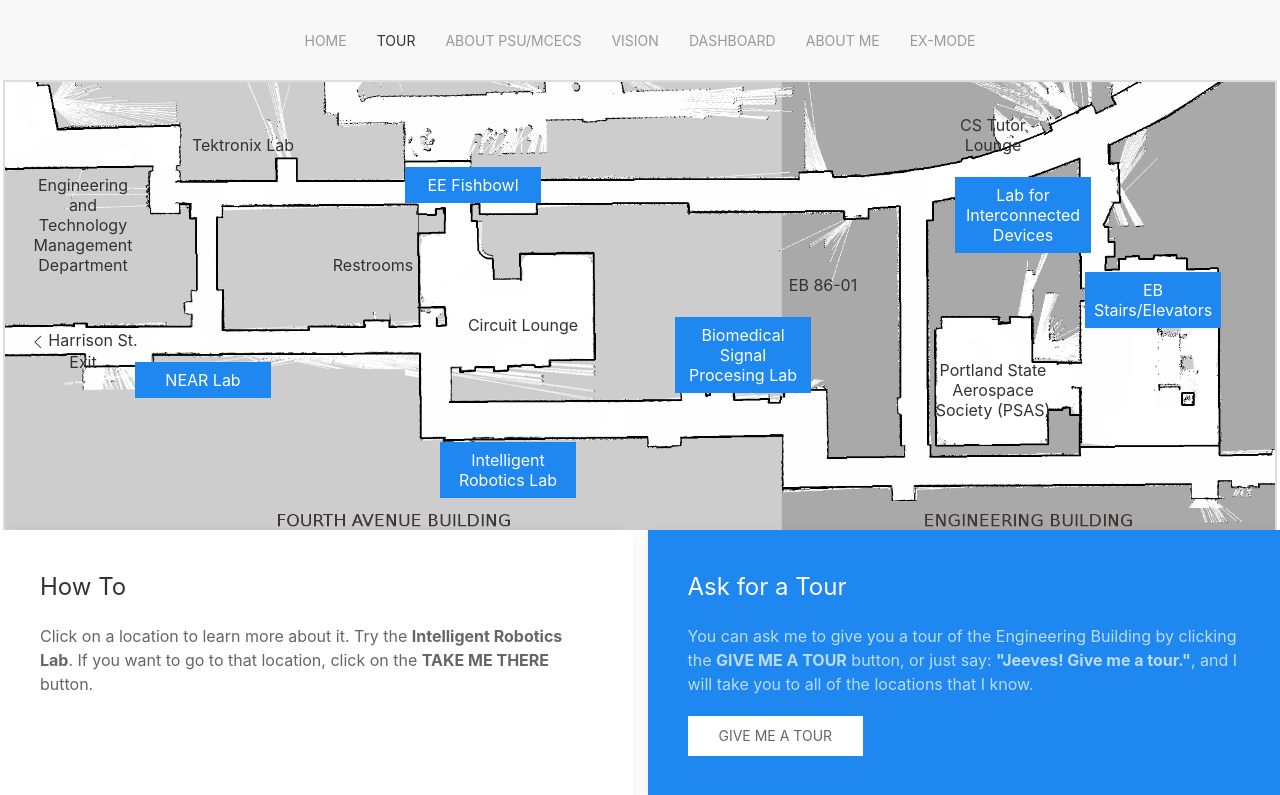
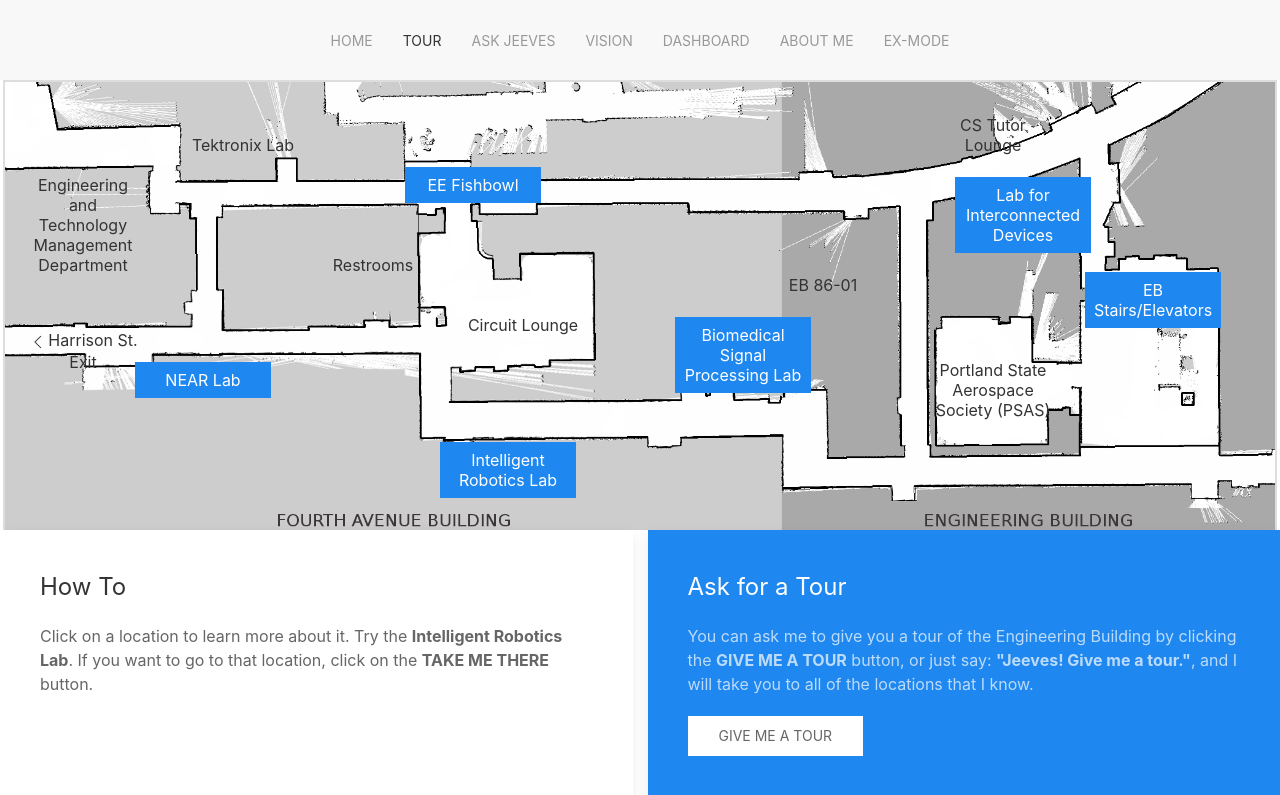
Before and after one commit to msunardi/jeeves_ui, a Django app: page /main/tour/ in a window 1280 px wide. Shown: the top 795 px of the page. Run offline with Django 3.2, Linux system fonts and the light colour scheme.

Commit message:
Various fixes

```diff
--- a/main/templates/main/base.html
+++ b/main/templates/main/base.html
@@ -20,7 +20,7 @@
                 <ul class="uk-navbar-nav">
                     <li {% if index_active %}class='uk-active'{% endif %}><a href="{% url 'main:index' %}">Home</a></li>
                     <li {% if tour_active %}class='uk-active'{% endif %}><a href="{% url 'main:tour' %}">Tour</a></li>
-                    <li {% if aboutpsu_active %}class='uk-active'{% endif %}><a href="{% url 'main:aboutpsu' %}">About PSU/MCECS</a></li>
+                    <li {% if aboutpsu_active %}class='uk-active'{% endif %}><a href="{% url 'main:aboutpsu' %}">Ask Jeeves</a></li>
                     <li {% if vision_active %}class='uk-active'{% endif %}><a href="{% url 'main:vision' %}">Vision</a></li>
                     <li {% if dashboard_active %}class='uk-active'{% endif %}>
                         <a href="{% url 'main:dashboard' %}">Dashboard</a>
--- a/main/templates/main/tour.html
+++ b/main/templates/main/tour.html
@@ -60,7 +60,7 @@
 {% block scripts %}
     <script type="text/javascript">
     // Ref: http://gabrieleromanato.name/jquery-create-image-markers-with-custom-data-attributes/
-        var active_captions = '{"coords": [{"top":280,"left":130,"text":"NEAR Lab","id":"NEAR_lab","img":"near1.jpg"},{"top":85,"left":400,"text":"EE Fishbowl","id":"ee","img":"ee_fishbowl.jpg"},{"top":360,"left":435,"text":"Intelligent Robotics Lab","id":"robot_lab","img":"robotics1.jpg"},{"top":235,"left":670,"text":"Biomedical Signal Procesing Lab","id":"Biomedical_lab","img":"biomedical2.jpg"},{"top":190,"left":1080,"text":"EB Stairs/Elevators","id":"stairs","img":"eb_stairs.jpg"},{"top":95,"left":950,"text":"Lab for Interconnected Devices","img":"lid1.jpg"}]}'
+        var active_captions = '{"coords": [{"top":280,"left":130,"text":"NEAR Lab","id":"NEAR_lab","img":"near1.jpg"},{"top":85,"left":400,"text":"EE Fishbowl","id":"ee","img":"ee_fishbowl.jpg"},{"top":360,"left":435,"text":"Intelligent Robotics Lab","id":"robot_lab","img":"robotics1.jpg"},{"top":235,"left":670,"text":"Biomedical Signal Processing Lab","id":"Biomedical_lab","img":"biomedical2.jpg"},{"top":190,"left":1080,"text":"EB Stairs/Elevators","id":"stairs","img":"eb_stairs.jpg"},{"top":95,"left":950,"text":"Lab for Interconnected Devices","img":"lid1.jpg"}]}'
         var inactive_captions = '{"coords": [{"top":225,"left":450,"text":"Circuit Lounge","id":"circuit","img":"circuit_lounge.jpg"}, {"top":45,"left":170,"text":"Tektronix Lab","id":"tektronix","img":"tektronix1.jpg"}, {"top":85,"left":10,"text":"Engineering and Technology Management Department","id":"etm","img":"etm1.jpg"}, {"top":240,"left":10,"text":"<span uk-icon=\'icon: chevron-left\'></span>Harrison St. Exit","id":"n_exit","img":"harrison_exit.jpg"}, {"top":165,"left":300,"text":"Restrooms","id":"restroom"},{"top":25,"left":920,"text":"CS Tutor Lounge","id":"cs_lounge","img":"cs_tutor.jpg"}, {"top":185,"left":750,"text":"EB 86-01", "id":"eb8601"},{"top":270,"left":920,"text":"Portland State Aerospace Society (PSAS)","id":"psas","img":"psas.jpg"}]}'
         var Markers = {
             fn: {
--- a/main/views.py
+++ b/main/views.py
@@ -9,10 +9,10 @@ def tour(request):
     return render(request, 'main/tour.html', {'tour_active': True})
 
 def aboutpsu(request):
-    return render(request, 'main/uikit-aboutpsumcecs.html', {'aboutpsu_active': True})
+    return render(request, 'main/aboutpsumcecs.html', {'aboutpsu_active': True})
 
 def vision(request):
-    return render(request, 'main/vision.html', {'vision_active': True, 'video_server': 'http://192.168.1.51:8080'})
+    return render(request, 'main/vision.html', {'vision_active': True, 'video_server': 'http://192.168.1.4:8080'})
 
 def dashboard(request):
     return render(request, 'main/dashboard.html', {'dashboard_active': True})
```
